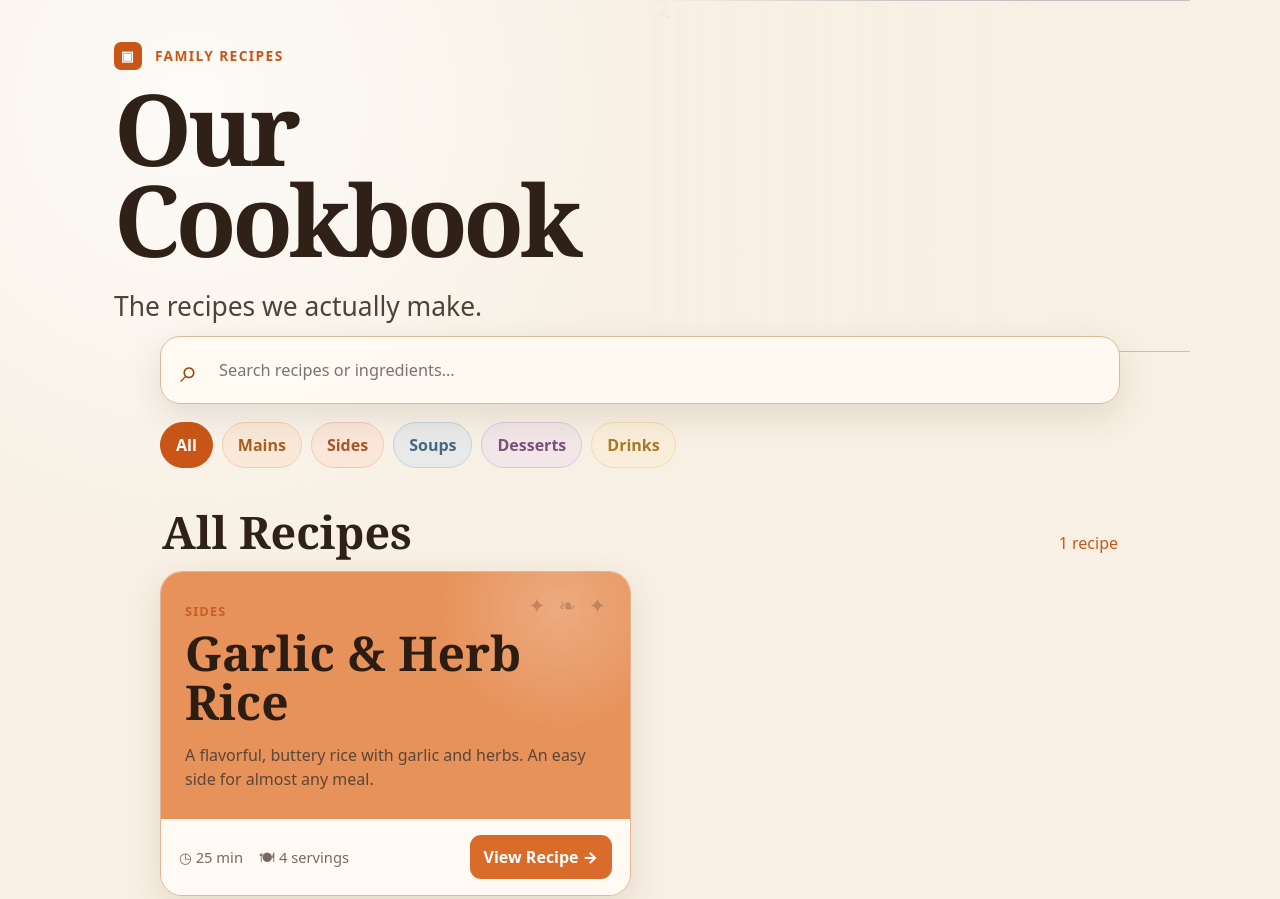
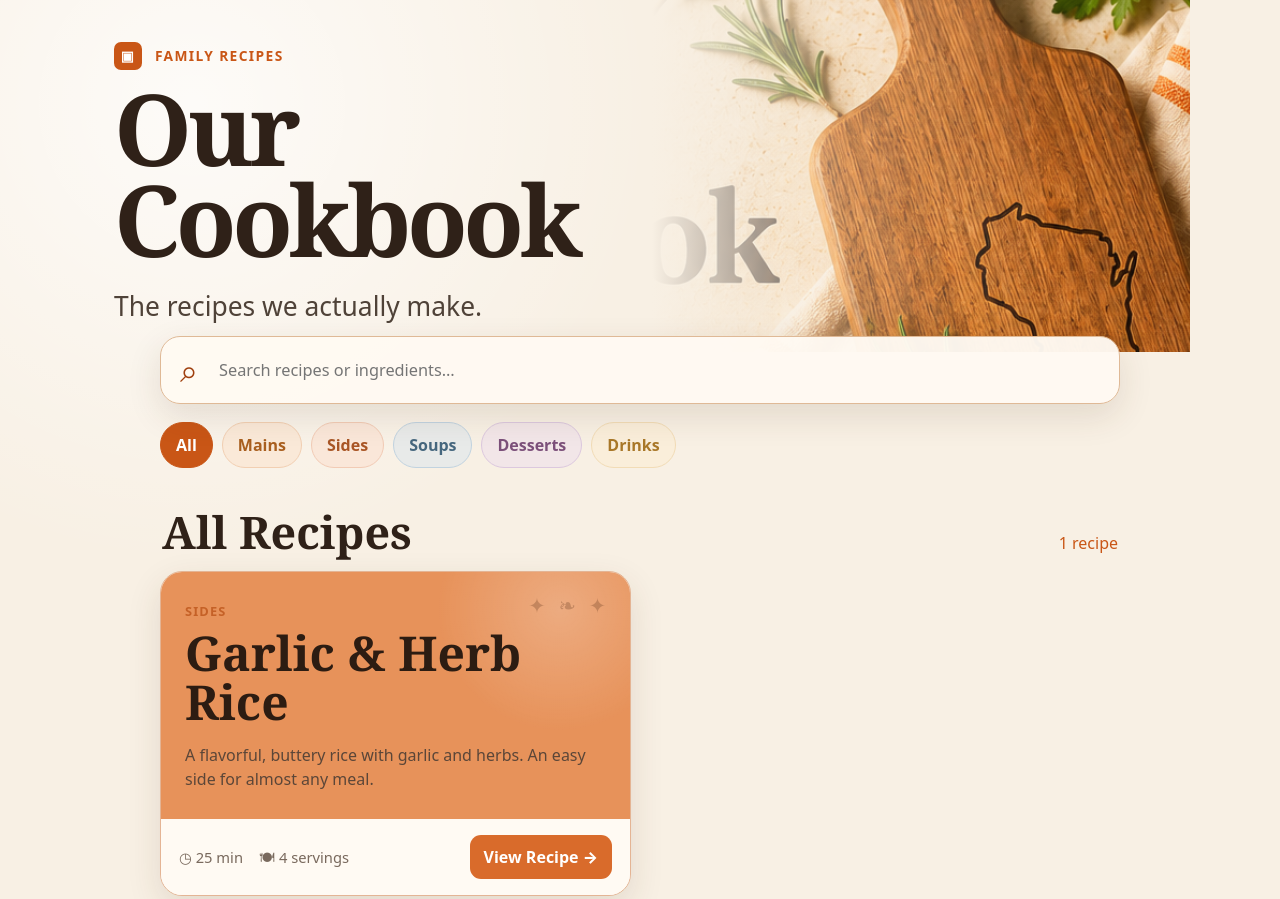
Before and after one commit to frankgbp-afk/our-cookbook, a plain HTML site: page index.html in a window 1280 px wide. Shown: the top 899 px of the page. Drawn offline with Linux system fonts and the light colour scheme.

Commit message:
Update index.html

```diff
--- a/index.html
+++ b/index.html
@@ -15,7 +15,7 @@
       <p class="subtitle">The recipes we actually make.</p>
     </div>
     <div class="hero-art" aria-hidden="true">
-      <img src="assets/wisconsin-board.png" alt="" />
+      <img src="wisconsin-board.png" alt="" />
     </div>
   </header>
 
```
